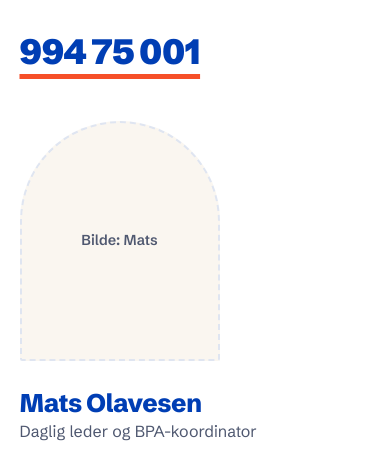
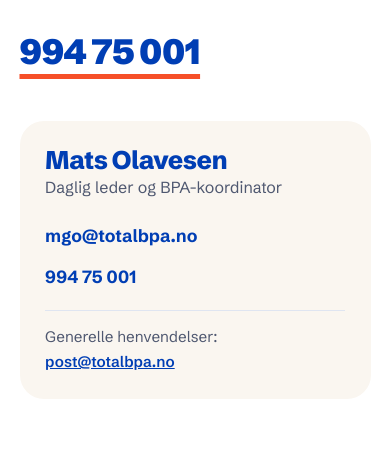
Before and after one commit to SporteraAS/totalbpa, a plain HTML site: page index.html in a window 390 px wide. Shown: the part 5413-5870 px from the top of the page. Drawn offline with Linux system fonts and the light colour scheme.

Commit message:
Fjern bildeplassen for Mats i kontaktkortet
Kortet har naa bare navn, rolle og kontaktinfo paa beige bunn.

Co-Authored-By: Claude Opus 5.5 <noreply@anthropic.com>

```diff
--- a/assets/style.css
+++ b/assets/style.css
@@ -131,8 +131,7 @@ html.js .steg-punkt:not(.paa) > div { opacity: .4; }
 .kontakt-grid { display: grid; grid-template-columns: 1fr 1fr; gap: clamp(2.5rem, 6vw, 5rem); align-items: center; }
 .kontakt-ingress { font-size: 1.2rem; color: var(--muted); max-width: 30rem; margin-bottom: 1.8rem; }
 .kontakt-tlf { display: inline-block; font-size: clamp(2.2rem, 5vw, 3.6rem); font-weight: 900; letter-spacing: -.02em; color: var(--blue); text-decoration: underline; text-decoration-color: var(--orange); text-decoration-thickness: 5px; text-underline-offset: 10px; }
-.person { display: grid; grid-template-columns: 170px 1fr; gap: 1.8rem; align-items: center; }
-.bue-person { height: 210px; }
+.person { background: var(--varm); border-radius: 24px; padding: clamp(1.6rem, 3.5vw, 2.4rem); }
 .person-navn { font-size: 1.6rem; font-weight: 800; color: var(--blue); letter-spacing: -.02em; line-height: 1.1; }
 .person-rolle { color: var(--muted); font-size: 1rem; margin-bottom: 1rem; }
 .kanal { display: block; font-weight: 700; color: var(--blue); text-decoration: none; padding: .35rem 0; font-size: 1.1rem; overflow-wrap: anywhere; }
@@ -169,8 +168,6 @@ html.js .inn.vis { opacity: 1; transform: none; }
   .steg { --nr: 46px; }
   .steg-nr { font-size: 1.2rem; }
   .soknad-cta { padding-left: 0; }
-  .person { grid-template-columns: 1fr; text-align: left; }
-  .bue-person { height: 240px; max-width: 200px; }
   .foot .copy { margin-left: 0; }
 }
 
--- a/index.html
+++ b/index.html
@@ -22,7 +22,7 @@
 <link rel="preconnect" href="https://fonts.googleapis.com" />
 <link rel="preconnect" href="https://fonts.gstatic.com" crossorigin />
 <link href="https://fonts.googleapis.com/css2?family=Schibsted+Grotesk:wght@400;500;600;700;800;900&display=swap" rel="stylesheet" />
-<link rel="stylesheet" href="assets/style.css?v=8" />
+<link rel="stylesheet" href="assets/style.css?v=9" />
 </head>
 <body>
 
@@ -157,7 +157,6 @@
       <a class="kontakt-tlf" href="tel:+4799475001">994 75 001</a>
     </div>
     <div class="person inn">
-      <div class="bue bue-person bilde" data-bilde="Mats" aria-hidden="true"></div>
       <div class="person-info">
         <p class="person-navn">Mats Olavesen</p>
         <p class="person-rolle">Daglig leder og BPA-koordinator</p>
```
